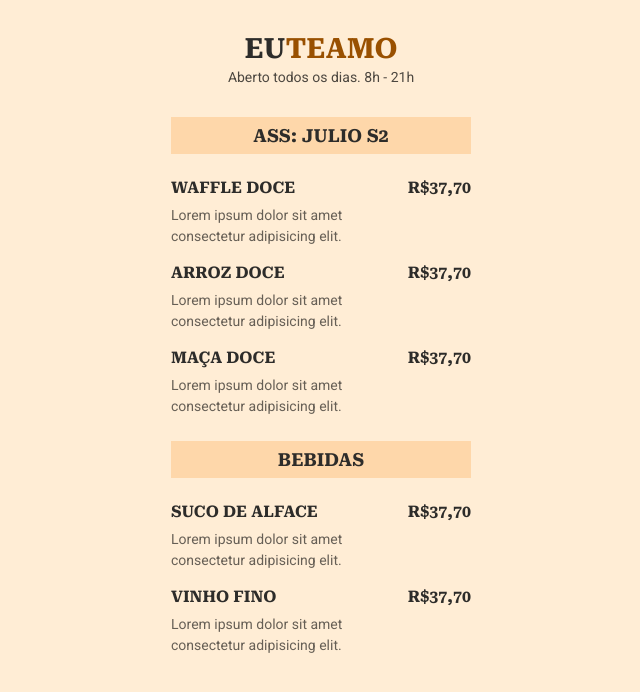
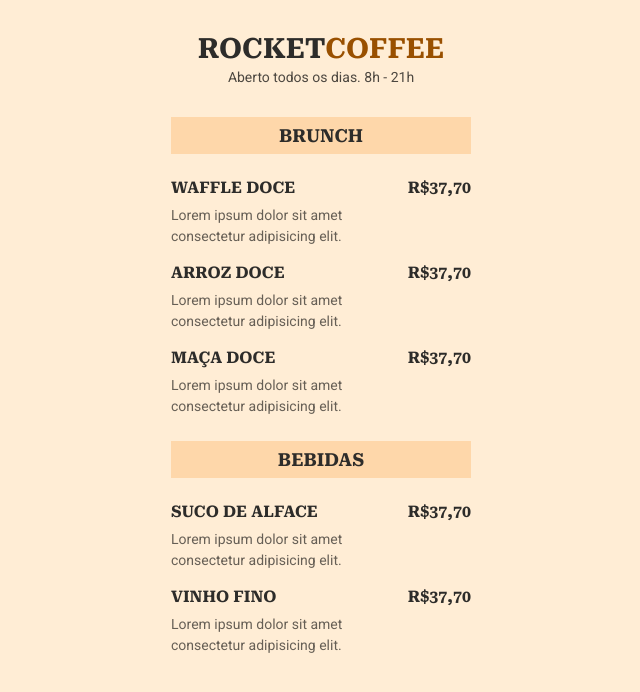
Before and after one commit to JulioCvieira/progeto-de-cardapio, a plain HTML site: page index.html in a window 1280 px wide. Shown: the whole page, without its empty margins (319-959 px from the left). Drawn offline with Linux system fonts and the light colour scheme.

Commit message:
Update index.html

```diff
--- a/index.html
+++ b/index.html
@@ -15,12 +15,12 @@
   <body>
 
     <header>
-      <h1>EU<span>TE</span><span>AMO</span></h1>
+      <h1>ROCKET<span>COFFEE</span></h1>
       <p>Aberto todos os dias. 8h - 21h</p>
     </header>
 
     <section>
-      <h2>ASS: JULIO S2</h2>
+      <h2>BRUNCH</h2>
 
 
      <ul>
```
